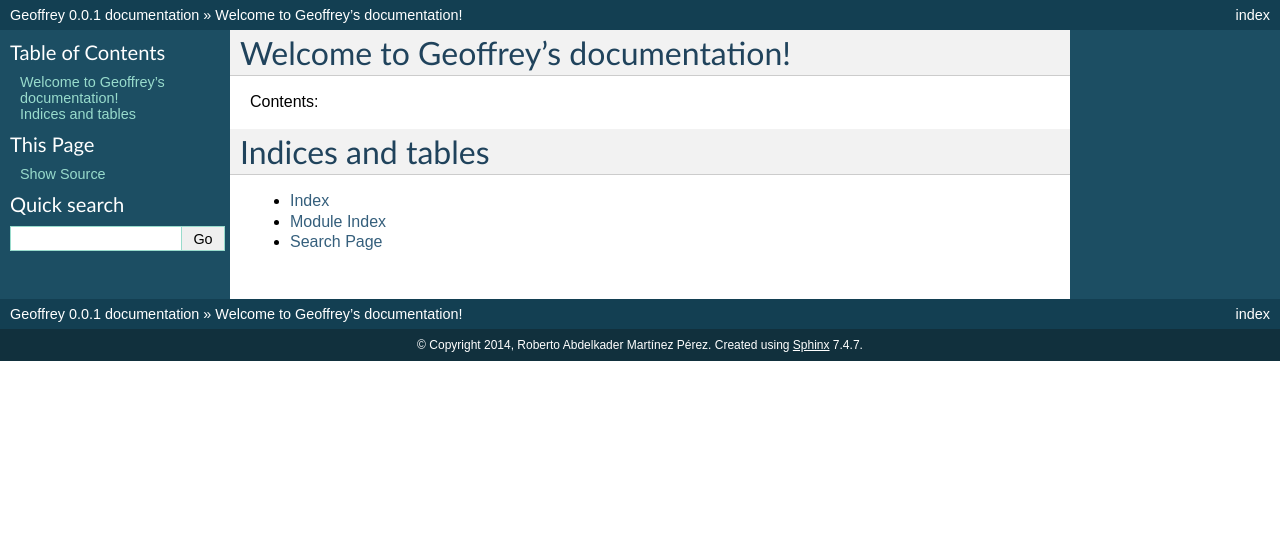
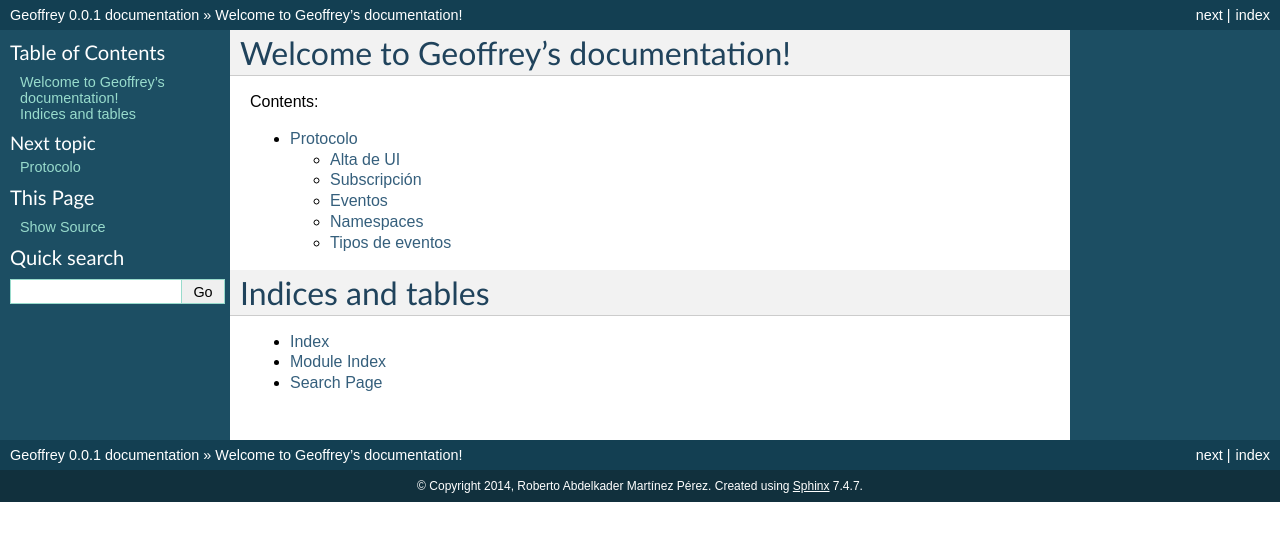
Before and after one commit to nilp0inter/geoffrey, a Sphinx documentation site: the page built from docs/index.rst, in a window 1280 px wide. Shown: the top 541 px of the page. Built offline with Sphinx 7.4.7, drawn with Linux system fonts in a browser that asks for light colours; some of the changed lines change nothing that is shown.

Commit message:
Protocol draft (Spanish).

```diff
--- a/docs/index.rst
+++ b/docs/index.rst
@@ -11,7 +11,7 @@ Contents:
 .. toctree::
    :maxdepth: 2
 
-
+   protocol
 
 Indices and tables
 ==================
--- /dev/null
+++ b/docs/protocol.rst
@@ -0,0 +1,83 @@
+.. todo:: Traducir
+
+Protocolo
+=========
+
+El protocolo de Geoffrey se basa en la transferencia de documentos JSON a
+través de un websocket.
+
+Definiremos los siguientes actores:
+
+                    FS -> Geoffrey Server -> Geoffrey UI
+
+  * FS: El sistema de ficheros que está siendo monitorizado por Geoffrey
+    Server.
+
+  * Geoffrey Server: Proceso encargado de disparar los plugins adecuados ante
+    los eventos del FS, procesar su salida, y enviar la información a `Geoffrey UI`
+    via `Geoffrey Protocol`.
+
+  * Geoffrey UI: Frontal que mostrará los datos al usuario. Geoffrey
+    proporciona un frontal web por defecto; pero sería posible escribir frontales
+    para editores de texto, terminales de texto, etc.
+
+El protocolo que describiremos a continuación es el que se utilizará para la
+transmisión de información entre `Geoffrey Server` y `Geoffrey UI`.
+
+Alta de UI
+----------
+
+El UI debe registrarse en el server para poder recibir información.
+Hacer una petición POST a XXX, el server devolverá el identificador único de UI.
+
+Subscripción
+------------
+
+El UI debe informar al server que quiere recibir cierto tipo de eventos.
+Para ello debe hacer una petición POST a XXX con los siguientes parámetros:
+
+  * ui_id: Identificador único de UI devuelto en el proceso de alta.
+  * from: Marca de tiempo desde la que recibir los eventos. Si no se especifica
+    se recibirán todos.
+  * <key>: <fnmatch>
+
+El conjunto de claves dispuestas en cada subscripción se evaluarán como una
+expresión AND. El conjunto de subscripciones se evaluarán como una expresión OR.
+Cada evento se enviará solamente una vez independientemente del número de
+subscripciones con las que concuerde.
+
+Eventos
+-------
+
+Cada elemento que se transmite desde el Server al UI es un evento serializado
+en formato JSON.
+
+Los eventos tienen los siguientes atributos básicos:
+
+  * timestamp: Marca de tiempo de generación del evento.
+  * namespace: Espacio de nombres donde se encuentra el objeto
+  * object: Nombre del objeto al que hace referencia el evento.
+  * type: Tipo de evento transmitido.
+  * source: Generador del evento (detector).
+  * data: Datos del evento (Específico de cada source).
+
+Namespaces
+----------
+
+Un namespace es un conjunto de objetos con nombres únicos para cada namespace.
+
+  * filesystem: Sistemas de ficheros que se está monitorizando.
+  * server: Servidor de Geoffrey.
+  * plugin: Sistema de plugins.
+  * project: Espacio de nombres para proyectos.
+  * statistics: Estadísticas.
+  * version: Especio de nombres reservado al sistema de control de versiones.
+
+Tipos de eventos
+----------------
+
+Tipos de eventos de un objeto.
+
+  * create
+  * delete
+  * change
```
